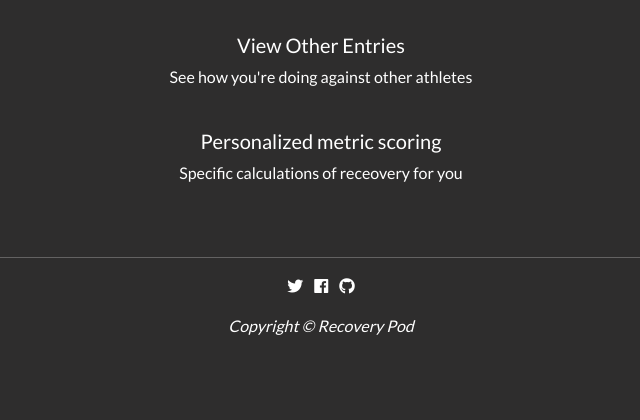
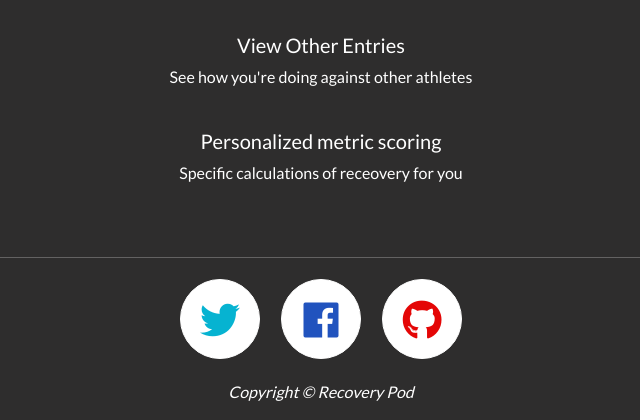
Before and after one commit to aryan008/recovery-pod, a Flask app: page / in a window 1280 px wide. Shown: the part 854-1274 px from the top of the page, without its empty margins (319-959 px from the left). Before the commit the page ends 1189 px from the top, so only its background shows below. Run offline with Flask 2, Linux system fonts and the light colour scheme; data that the repository does not hold is empty; some libraries are stand-ins or nearby versions.

Commit message:
Style: add footer styling to style.css

```diff
--- a/static/css/style.css
+++ b/static/css/style.css
@@ -28,3 +28,38 @@
 button, .links {
     cursor: pointer;
 }
+
+footer {
+    clear: both;
+    position: relative;
+}
+
+.footer-links a span i {
+    height: 80px;
+    width: 80px;
+    border-radius: 50%;
+    border: 1px solid rgb(255,255,255);
+    margin: 5px;
+    cursor: pointer;
+    font-size: 40px;
+    padding: 20px 0;
+}
+
+.footer-links a span i:hover {
+    background-color: rgb(46, 45, 45);
+}
+
+.twitter {
+    color: rgb(6, 179, 209);
+    background-color: rgb(255,255,255);
+}
+
+.facebook {
+    color: rgb(33, 83, 190);
+    background-color: rgb(255,255,255);
+}
+
+.github {
+    color: rgb(228, 6, 6);
+    background-color: rgb(255,255,255);
+}
```
